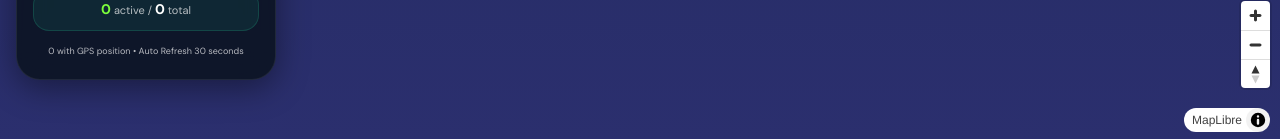
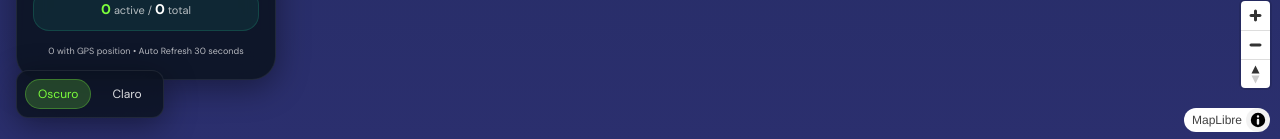
Before and after one commit to rusertechseguridad-source/rusertechSaaS, a React (Vite) app in the folder apps/web/: page /map in a window 1280 px wide. Shown: the part 658-797 px from the top of the page. Built offline with nearby package versions, Linux system fonts and the light colour scheme; no server answers; sample sign-in values are in the browser's storage.

Commit message:
fix(ui): replace deprecated Edit icon with Edit2 and restore Map style selector

```diff
--- a/apps/web/src/pages/locations/LocationsPage.tsx
+++ b/apps/web/src/pages/locations/LocationsPage.tsx
@@ -1,6 +1,6 @@
 import React, { useEffect, useState, useRef } from 'react';
 import { useLocationsStore } from '../../store/locationsStore';
-import { MapPin, Plus, Search, Edit, Trash2, Power, Download } from 'lucide-react';
+import { MapPin, Plus, Search, Edit2, Trash2, Power, Download } from 'lucide-react';
 import { RequirePermission } from '../../components/RequirePermission';
 import { exportToCsv } from '../../utils/export';
 import maplibregl from 'maplibre-gl';
@@ -280,7 +280,7 @@ export const LocationsPage: React.FC = () => {
                             className="p-1.5 hover:bg-bgSurfaceHigh rounded text-textSecondary hover:text-white"
                             title="Editar ubicación"
                           >
-                            <Edit className="w-4 h-4" />
+                            <Edit2 className="w-4 h-4" />
                           </button>
                           <button
                             onClick={(e) => { e.stopPropagation(); if(confirm(`¿Estás seguro de ${loc.is_active ? 'suspender' : 'reactivar'} esta ubicación?`)) toggleActive(loc.id, !loc.is_active); }}
--- a/apps/web/src/pages/map/MapPage.tsx
+++ b/apps/web/src/pages/map/MapPage.tsx
@@ -403,6 +403,36 @@ export const MapPage: React.FC = () => {
         </div>
       </div>
 
+      {/* Map Style Selector - Bottom Left */}
+      <div
+        className="absolute bottom-6 left-4 z-20 flex gap-2"
+        style={{
+          background: 'rgba(10,18,30,0.82)',
+          backdropFilter: 'blur(16px)',
+          border: '1px solid rgba(255,255,255,0.08)',
+          borderRadius: '12px',
+          padding: '8px',
+          boxShadow: '0 8px 32px rgba(0,0,0,0.4)',
+        }}
+      >
+        {[
+          { label: t('map.dark_mode', 'Oscuro'), value: 'https://tiles.openfreemap.org/styles/dark' },
+          { label: t('map.light_mode', 'Claro'), value: 'https://tiles.openfreemap.org/styles/liberty' },
+        ].map((opt) => (
+          <button
+            key={opt.label}
+            onClick={() => setMapStyle(opt.value)}
+            className={`text-xs px-3 py-1.5 rounded-lg transition-colors ${
+              mapStyle === opt.value
+                ? 'bg-accentGreen/20 text-accentGreen border border-accentGreen/30'
+                : 'text-textSecondary hover:text-white border border-transparent hover:bg-white/5'
+            }`}
+          >
+            {opt.label}
+          </button>
+        ))}
+      </div>
+
       <style>{`
         .map-global-popup .maplibregl-popup-content {
           background: transparent !important; padding: 0 !important;
--- a/apps/web/src/pages/trips/TripDetailsPage.tsx
+++ b/apps/web/src/pages/trips/TripDetailsPage.tsx
@@ -1,7 +1,7 @@
 import React, { useEffect, useState, useRef } from 'react';
 import { useParams, Link } from 'react-router-dom';
 import { useTripsStore, type Trip } from '../../store/tripsStore';
-import { Map as MapIcon, ChevronLeft, Calendar, Truck, User, MapPin, Activity, Clock, Sun, CloudSun, CloudFog, CloudDrizzle, CloudRain, Snowflake, CloudLightning, Cloud, Edit, FileText, Send, Thermometer, Droplets, Settings, RotateCcw, Download, Link as LinkIcon, X } from 'lucide-react';
+import { Map as MapIcon, ChevronLeft, Calendar, Truck, User, MapPin, Activity, Clock, Sun, CloudSun, CloudFog, CloudDrizzle, CloudRain, Snowflake, CloudLightning, Cloud, Edit2, FileText, Send, Thermometer, Droplets, Settings, RotateCcw, Download, Link as LinkIcon, X } from 'lucide-react';
 import { RequirePermission } from '../../components/RequirePermission';
 import { SensorHistoryModal } from '../sensors/SensorHistoryModal';
 import { SensorConfigModal } from '../sensors/SensorConfigModal';
@@ -458,7 +458,7 @@ export const TripDetailsPage: React.FC = () => {
           </div>
           <div className="flex items-center gap-2 ml-4">
             <button onClick={() => setShowModal(true)} className="flex items-center gap-1.5 px-3 py-1.5 bg-bgSurfaceHigh border border-borderDefault rounded text-textSecondary hover:text-white hover:bg-bgSurface transition-colors" title="Editar Viaje">
-              <Edit className="w-4 h-4" /> <span className="text-sm font-bold">Editar</span>
+              <Edit2 className="w-4 h-4" /> <span className="text-sm font-bold">Editar</span>
             </button>
             <button onClick={() => loadTrip(trip.id)} className="text-textMuted hover:text-white transition-colors p-1" title="Recargar">
               <RotateCcw className="w-5 h-5" />
--- a/apps/web/src/pages/vehicles/VehiclesPage.tsx
+++ b/apps/web/src/pages/vehicles/VehiclesPage.tsx
@@ -1,6 +1,6 @@
 import React, { useEffect, useState } from 'react';
 import { useVehiclesStore } from '../../store/vehiclesStore';
-import { Truck, Plus, Search, ShieldAlert, ShieldCheck, Edit, Trash2, Download } from 'lucide-react';
+import { Truck, Plus, Search, ShieldAlert, ShieldCheck, Edit2, Trash2, Download } from 'lucide-react';
 import { RequirePermission } from '../../components/RequirePermission';
 import { exportToCsv } from '../../utils/export';
 import { useTranslation } from 'react-i18next';
@@ -370,7 +370,7 @@ export const VehiclesPage: React.FC = () => {
                             className="p-2 text-textSecondary hover:text-white hover:bg-bgSurfaceHigh rounded transition-colors"
                             title="Editar vehículo"
                           >
-                            <Edit className="w-4 h-4" />
+                            <Edit2 className="w-4 h-4" />
                           </button>
                           <button
                             onClick={() => { if(confirm('¿Eliminar vehículo?')) deleteVehicle(v.id); }}
```
